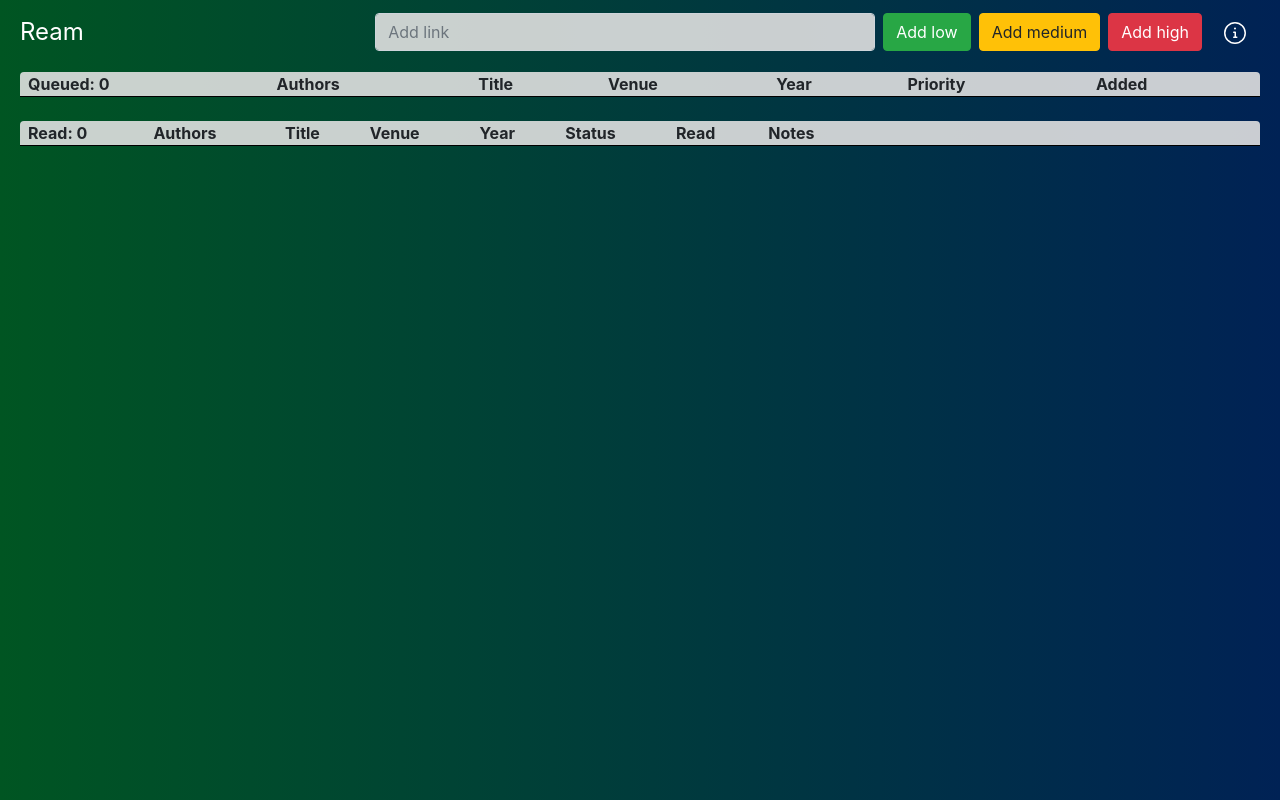
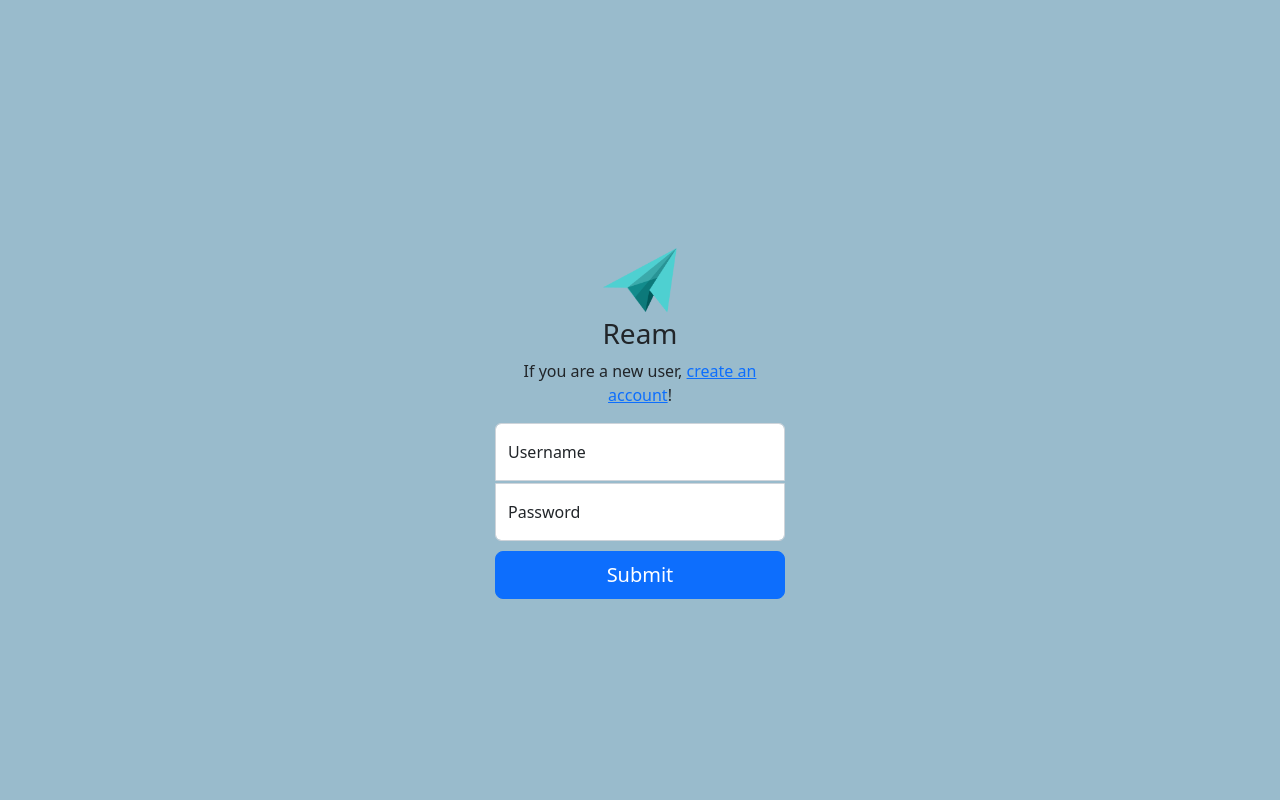
Before and after one commit to robinjia/ream, a Flask app: page / in a window 1280 px wide. Run offline with Flask 2, Linux system fonts and the light colour scheme; data that the repository does not hold is empty.

Commit message:
Add user accounts, login, user creation.

```diff
--- a/app.py
+++ b/app.py
@@ -1,10 +1,12 @@
 #!/usr/bin/env python3
 """Ream: A Paper Manager."""
 import argparse
+import bcrypt
 from bs4 import BeautifulSoup
 from datetime import datetime
 import flask
 from flask import Flask, request, session
+from flask_migrate import Migrate
 from flask_sqlalchemy import SQLAlchemy
 import re
 import sys
@@ -19,7 +21,8 @@ READ_STATUSES = ['Intro', 'Partial', 'Skim', 'Read']
 # Paper metadata parsing
 ARXIV_REGEX = r'/[a-z]+/([0-9]+\.[0-9]+)([^0-9].*)?'
 VENUES = [
-        'ACL', 'TACL', 'Findings of EMNLP', 'EMNLP', 'NAACL', 'EACL', 'AACL', 'CoNLL', 'COLING', 'LREC' # NLP
+        'Findings of ACL', 'Findings of EMNLP', 'Findings of NAACL',  # NLP Findings
+        'TACL', 'ACL', 'EMNLP', 'NAACL', 'EACL', 'AACL', 'CoNLL', 'COLING', 'LREC' # NLP
         'ICML', 'NIPS', 'NeurIPS', 'ICLR', 'JMLR', 'COLT', 'UAI', 'AISTATS', 'ECML' # ML
         'AAAI', 'IJCAI', 'JAIR', # AI
         'CVPR', 'ICCV', 'ECCV',  # CV
@@ -39,9 +42,18 @@ app.config['SECRET_KEY'] = config['secret_key']
 app.config['SQLALCHEMY_DATABASE_URI'] = 'sqlite:///{}'.format(config['db_file'])
 app.config['SQLALCHEMY_TRACK_MODIFICATIONS'] = False
 db = SQLAlchemy(app)
+migrate = Migrate(app, db)
+
+class User(db.Model):
+    id = db.Column(db.Integer, primary_key=True)
+    username = db.Column(db.String(64), unique=True, nullable=False)
+    password_hash = db.Column(db.String(128), nullable=False)
+    queued_papers = db.relationship('QueuedPaper', backref='user', lazy=True)
+    read_papers = db.relationship('ReadPaper', backref='user', lazy=True)
 
 class QueuedPaper(db.Model):
     id = db.Column(db.Integer, primary_key=True)
+    user_id = db.Column(db.Integer, db.ForeignKey('user.id'), nullable=False)
     authors = db.Column(db.String(1024), default='')
     title = db.Column(db.String(1024), default='')
     venue = db.Column(db.String(1024), default='')
@@ -52,6 +64,7 @@ class QueuedPaper(db.Model):
 
 class ReadPaper(db.Model):
     id = db.Column(db.Integer, primary_key=True)
+    user_id = db.Column(db.Integer, db.ForeignKey('user.id'), nullable=False)
     authors = db.Column(db.String(1024))
     title = db.Column(db.String(1024))
     venue = db.Column(db.String(1024))
@@ -186,59 +199,128 @@ def get_metadata(raw_url):
             return _parse_acl_anthology(anthology_id)
     return None
 
+def get_paper(model, paper_id):
+    """Get paper, checking for user permissions.
+
+    Returns None if user is not logged in.
+    Aborts with 403 error if logged in as wrong user.
+    Aborts with 404 error if paper is not found.
+    """
+    if 'user_id' not in flask.session:
+        return None
+    user_id = flask.session['user_id']
+    paper = model.query.get(paper_id)
+    if not paper:
+        flask.abort(404)
+    if paper.user_id != user_id:
+        flask.abort(403)
+    return paper
+
 @app.route('/', methods=['get'])
 def home():
-    queued_papers = QueuedPaper.query.order_by(
-            QueuedPaper.priority, QueuedPaper.date_added.desc()).all()
-    read_papers = ReadPaper.query.order_by(ReadPaper.date_read.desc()).all()
-    if 'focus' in session:
-        focus = session['focus']
-        focus_id = session['focus_id']
-        session.pop('focus', None)
-        session.pop('focus_id', None)
+    if 'user_id' in flask.session:
+        user = User.query.get(flask.session['user_id'])
+        queued_papers = QueuedPaper.query.filter_by(user_id=user.id).order_by(
+                QueuedPaper.priority, QueuedPaper.date_added.desc()).all()
+        read_papers = ReadPaper.query.filter_by(user_id=user.id).order_by(
+                ReadPaper.date_read.desc()).all()
+        if 'focus' in session:
+            focus = session['focus']
+            focus_id = session['focus_id']
+            session.pop('focus', None)
+            session.pop('focus_id', None)
+        else:
+            focus = ''
+            focus_id = ''
+        return flask.render_template(
+                'home.html', queued_papers=queued_papers, read_papers=read_papers,
+                priorities=QUEUE_PRIORITIES, statuses=READ_STATUSES,
+                focus=focus, focus_id=focus_id)
     else:
-        focus = ''
-        focus_id = ''
-    return flask.render_template(
-            'index.html', queued_papers=queued_papers, read_papers=read_papers,
-            priorities=QUEUE_PRIORITIES, statuses=READ_STATUSES,
-            focus=focus, focus_id=focus_id)
+        return flask.render_template('login.html')
+
+@app.route('/post_login', methods=['post'])
+def post_login():
+    username = flask.request.form['username']
+    password = flask.request.form['password']
+    user = User.query.filter_by(username=username).first()
+    if user is None:
+        flask.flash('Error: Username not found.')
+        return flask.render_template('login.html')
+    if not bcrypt.checkpw(password.encode(), user.password_hash):
+        flask.flash('Error: Username and password did not match.')
+        return flask.render_template('login.html')
+    flask.session['user_id'] = user.id
+    return flask.redirect('/')
+
+@app.route('/post_logout', methods=['post'])
+def post_logout():
+    flask.session.pop('user_id', None)
+    return flask.redirect('/')
+
+@app.route('/add_user', methods=['get'])
+def add_user():
+    return flask.render_template('adduser.html')
+
+@app.route('/post_add_user', methods=['post'])
+def post_add_user():
+    username = flask.request.form['username']
+    password = flask.request.form['password']
+    if not username:
+        flask.flash('Error: Username cannot be empty.')
+        return flask.render_template('adduser.html')
+    if not password:
+        flask.flash('Error: Password cannot be empty.')
+        return flask.render_template('adduser.html')
+    password_hash = bcrypt.hashpw(password.encode(), bcrypt.gensalt())
+    user = User(username=username, password_hash=password_hash)
+    db.session.add(user)
+    db.session.commit()
+    flask.session['user_id'] = user.id
+    return flask.redirect('/')
 
 @app.route('/post_add_url', methods=['post'])
 def post_add_url():
+    if 'user_id' not in flask.session:
+        return flask.redirect('/')
+    user_id = flask.session['user_id']
     priority = int(flask.request.form['priority'])
     url = flask.request.form['url']
     metadata = get_metadata(url)
     if metadata:
-        paper = QueuedPaper(priority=priority, **metadata)
+        paper = QueuedPaper(user_id=user_id, priority=priority, **metadata)
         db.session.add(paper)
         db.session.commit()
         session['focus'] = 'queued'
         session['focus_id'] = paper.id
         return flask.redirect('/')
-    paper = QueuedPaper(priority=priority, url=url)
+    paper = QueuedPaper(user_id=user_id, priority=priority, url=url)
     db.session.add(paper)
     db.session.commit()
     return flask.redirect('/edit_queued/{}'.format(paper.id))
 
 @app.route('/delete_queued', methods=['post'])
 def delete_queued():
-    paper_id = int(flask.request.form['paper_id'])
-    paper = QueuedPaper.query.get(paper_id)
+    paper = get_paper(QueuedPaper, int(flask.request.form['paper_id']))
+    if not paper:
+        return flask.redirect('/')
     db.session.delete(paper)
     db.session.commit()
     return flask.redirect('/')
 
 @app.route('/edit_queued/<paper_id>', methods=['get'])
 def edit_queued(paper_id):
-    paper = QueuedPaper.query.get(paper_id)
+    paper = get_paper(QueuedPaper, paper_id)
+    if not paper:
+        return flask.redirect('/')
     return flask.render_template(
         'queued.html', paper=paper, priorities=QUEUE_PRIORITIES)
 
 @app.route('/post_edit_queued', methods=['post'])
 def post_edit_queued():
-    paper_id = int(flask.request.form['paper_id'])
-    paper = QueuedPaper.query.get(paper_id)
+    paper = get_paper(QueuedPaper, int(flask.request.form['paper_id']))
+    if not paper:
+        return flask.redirect('/')
     paper.authors = flask.request.form['authors']
     paper.title = flask.request.form['title']
     paper.venue = flask.request.form['venue']
@@ -252,15 +334,19 @@ def post_edit_queued():
 
 @app.route('/add_read/<paper_id>', methods=['get'])
 def add_read(paper_id):
-    paper = QueuedPaper.query.get(paper_id)
+    paper = get_paper(QueuedPaper, paper_id)
+    if not paper:
+        return flask.redirect('/')
     return flask.render_template(
             'read.html', paper=paper, statuses=READ_STATUSES, action='post_add_read')
 
 @app.route('/post_add_read', methods=['post'])
 def post_add_read():
-    paper_id = int(flask.request.form['paper_id'])
-    old_paper = QueuedPaper.query.get(paper_id)
+    old_paper = get_paper(QueuedPaper, int(flask.request.form['paper_id']))
+    if not old_paper:
+        return flask.redirect('/')
     new_paper = ReadPaper(
+            user_id = flask.session['user_id'],
             authors=flask.request.form['authors'],
             title=flask.request.form['title'],
             venue=flask.request.form['venue'],
@@ -278,22 +364,26 @@ def post_add_read():
 
 @app.route('/delete_read', methods=['post'])
 def delete_read():
-    paper_id = int(flask.request.form['paper_id'])
-    paper = ReadPaper.query.get(paper_id)
+    paper = get_paper(ReadPaper, int(flask.request.form['paper_id']))
+    if not paper:
+        return flask.redirect('/')
     db.session.delete(paper)
     db.session.commit()
     return flask.redirect('/')
 
 @app.route('/edit_read/<paper_id>', methods=['get'])
 def edit_read(paper_id):
-    paper = ReadPaper.query.get(paper_id)
+    paper = get_paper(ReadPaper, paper_id)
+    if not paper:
+        return flask.redirect('/')
     return flask.render_template(
             'read.html', paper=paper, statuses=READ_STATUSES, action='post_edit_read')
 
 @app.route('/post_edit_read', methods=['post'])
 def post_edit_read():
-    paper_id = int(flask.request.form['paper_id'])
-    paper = ReadPaper.query.get(paper_id)
+    paper = get_paper(ReadPaper, int(flask.request.form['paper_id']))
+    if not paper:
+        return flask.redirect('/')
     paper.authors = flask.request.form['authors']
     paper.title = flask.request.form['title']
     paper.venue = flask.request.form['venue']
@@ -306,7 +396,6 @@ def post_edit_read():
     session['focus_id'] = paper.id
     return flask.redirect('/')
 
-
 if __name__ == '__main__':
     parser = argparse.ArgumentParser('Launch a Ream server.')
     parser.add_argument('--hostname', '-n', default='0.0.0.0')
--- a/requirements.txt
+++ b/requirements.txt
@@ -1,5 +1,7 @@
+bcrypt
 beautifulsoup4
 flask
 Flask-SQLAlchemy
+Flask-Migrate
 pytz
 PyYaml
--- a/static/main.css
+++ b/static/main.css
@@ -4,7 +4,8 @@ html {
 
 body {
     /*background-color: #004444;*/
-    background-image: linear-gradient(to right, #005522, #002255);
+    /* background-image: linear-gradient(to right, #005522, #002255); */
+    background-color: #99BBCC;
     /*
     background-color: white;
     background-image: url("/static/redwoods.jpg");
@@ -18,6 +19,44 @@ main {
     padding: 0.5rem 1.25rem;
 }
 
+/* Login and adduser page stuff */
+body.body-login {
+    display: flex;
+    padding-top: 40px;
+    padding-bottom: 40px;
+}
+
+main.login {
+    padding-top: 50px;
+    max-width: 330px;
+}
+
+/*
+main.login h3, p {
+    color: white;
+}
+*/
+
+#input-username {
+    margin-top: 10px;
+    margin-bottom: 2px;
+    border-bottom-right-radius: 0;
+    border-bottom-left-radius: 0;
+}
+#input-password {
+    margin-bottom: 10px;
+    border-top-right-radius: 0;
+    border-top-left-radius: 0;
+}
+
+.error-box {
+    border: 1px solid #660000;
+    background-color: #FFBBBB;
+    padding: 10px;
+}
+
+/* End login page stuff */
+
 header {
     position: sticky;
     top: 0;
@@ -26,15 +65,11 @@ header {
     background: inherit;
 }
 
-nav.navbar {
-    padding: 0.75rem 1.25rem;
-    /* border-bottom: 1px solid #c0c0c0; */
-}
-
 .navbar-brand {
     font-size: 1.5rem;
     line-height: 1;
-    color: white;
+    margin-right: 10px;
+    margin-left: 5px;
 }
 
 #linkbar {
@@ -89,10 +124,11 @@ a.link-title {
     background-color: #cceeff;
 }
 .icon-header {
-    fill: white;
+    fill: black;
+    padding: 5px;
 }
 .icon-header:hover, .icon-header:active, .icon-header.active {
-    background-color: rgba(0, 0, 0, 0.5);
+    background-color: rgba(255, 255, 255, 0.3);
 }
 
 .label {
@@ -138,10 +174,6 @@ form.big-form {
     margin-right: -15px;
 }
 
-label {
-    color: white;
-}
-
 .limit-lines {
     overflow: hidden;
     text-overflow: ellipsis;
--- a/templates/index.html
+++ b/templates/home.html
@@ -1,13 +1,13 @@
-{% extends "layout.html" %}
+{% extends "user_layout.html" %}
 
 {% block content %}
 <meta id="focus-params" data-focus="{{focus}}" data-focusid="{{focus_id}}">
-<div class="modal fade" id="shortcutsModal" tabindex="-1" role="dialog" aria-labeledby="shortcutsModalLabel" aria-hidden="true">
-    <div class="modal-dialog" role="document">
+<div class="modal fade" id="shortcutsModal" tabindex="-1" aria-labeledby="shortcutsModalLabel" aria-hidden="true">
+    <div class="modal-dialog">
         <div class="modal-content">
             <div class="modal-header">
                 <h4 class="modal-title" id="shortcutsModalLabel">Keyboard shortcuts</h4>
-                <button type="button" class="close" data-dismiss="modal" aria-label="Close">
+                <button type="button" class="close" data-bs-dismiss="modal" aria-label="Close">
                     <span aria-hidden="true">&times;</span>
                 </button>
             </div>
@@ -52,23 +52,23 @@
         </tr>
         {% for p in queued_papers %}
         <tr data-paperid="{{p.id}}">
-            <td width="130px">
-                <div class="row">
-                <div class="col-xs-1 ml-2">
+            <td width="120px">
+                <div class="row row-cols-3 me-3">
+                <div class="col-xs">
                 <form class="form-inline" action="/delete_queued" method="post">
                     <input type="hidden" id="paper_id" name="paper_id" value="{{p.id}}"/>
-                    <button type="submit" class="btn icon delete-button" title="Delete">
+                    <button type="submit" class="btn icon delete-button p-0" title="Delete">
 <svg xmlns="http://www.w3.org/2000/svg" viewBox="0 0 24 24" width="24" height="24"><path fill-rule="evenodd" d="M16 1.75V3h5.25a.75.75 0 010 1.5H2.75a.75.75 0 010-1.5H8V1.75C8 .784 8.784 0 9.75 0h4.5C15.216 0 16 .784 16 1.75zm-6.5 0a.25.25 0 01.25-.25h4.5a.25.25 0 01.25.25V3h-5V1.75z"></path><path d="M4.997 6.178a.75.75 0 10-1.493.144L4.916 20.92a1.75 1.75 0 001.742 1.58h10.684a1.75 1.75 0 001.742-1.581l1.413-14.597a.75.75 0 00-1.494-.144l-1.412 14.596a.25.25 0 01-.249.226H6.658a.25.25 0 01-.249-.226L4.997 6.178z"></path><path d="M9.206 7.501a.75.75 0 01.793.705l.5 8.5A.75.75 0 119 16.794l-.5-8.5a.75.75 0 01.705-.793zm6.293.793A.75.75 0 1014 8.206l-.5 8.5a.75.75 0 001.498.088l.5-8.5z"></path></svg>
                     </button>
                 </form>
                 </div>
-                <div class="col-xs-1 ml-1">
-                    <a href="/edit_queued/{{p.id}}" class="btn icon edit-button" title="Edit">
+                <div class="col-xs">
+                    <a href="/edit_queued/{{p.id}}" class="btn icon edit-button p-0" title="Edit">
 <svg xmlns="http://www.w3.org/2000/svg" viewBox="0 0 24 24" width="24" height="24"><path fill-rule="evenodd" d="M17.263 2.177a1.75 1.75 0 012.474 0l2.586 2.586a1.75 1.75 0 010 2.474L19.53 10.03l-.012.013L8.69 20.378a1.75 1.75 0 01-.699.409l-5.523 1.68a.75.75 0 01-.935-.935l1.673-5.5a1.75 1.75 0 01.466-.756L14.476 4.963l2.787-2.786zm-2.275 4.371l-10.28 9.813a.25.25 0 00-.067.108l-1.264 4.154 4.177-1.271a.25.25 0 00.1-.059l10.273-9.806-2.94-2.939zM19 8.44l2.263-2.262a.25.25 0 000-.354l-2.586-2.586a.25.25 0 00-.354 0L16.061 5.5 19 8.44z"></path></svg>
                     </a>
                 </div>
-                <div class="col-xs-1 ml-1">
-                    <a href="/add_read/{{p.id}}" class="btn icon read-button" title="Mark read">
+                <div class="col-xs">
+                    <a href="/add_read/{{p.id}}" class="btn icon read-button p-0" title="Mark read">
 <svg xmlns="http://www.w3.org/2000/svg" viewBox="0 0 24 24" width="24" height="24"><path d="M17.28 9.28a.75.75 0 00-1.06-1.06l-5.97 5.97-2.47-2.47a.75.75 0 00-1.06 1.06l3 3a.75.75 0 001.06 0l6.5-6.5z"></path><path fill-rule="evenodd" d="M12 1C5.925 1 1 5.925 1 12s4.925 11 11 11 11-4.925 11-11S18.075 1 12 1zM2.5 12a9.5 9.5 0 1119 0 9.5 9.5 0 01-19 0z"></path></svg>
                     </a>
                 </div>
@@ -100,17 +100,17 @@
         {% for p in read_papers %}
         <tr data-paperid="{{p.id}}">
             <td style="width: 90px">
-                <div class="row">
-                <div class="col-xs-1 ml-2">
+                <div class="row row-cols-2 me-3">
+                <div class="col-xs">
                 <form class="form-inline" action="/delete_read" method="post">
                     <input type="hidden" id="paper_id" name="paper_id" value="{{p.id}}"/>
-                    <button type="submit" class="btn icon delete-button" title="Delete">
+                    <button type="submit" class="btn icon delete-button p-0" title="Delete">
 <svg xmlns="http://www.w3.org/2000/svg" viewBox="0 0 24 24" width="24" height="24"><path fill-rule="evenodd" d="M16 1.75V3h5.25a.75.75 0 010 1.5H2.75a.75.75 0 010-1.5H8V1.75C8 .784 8.784 0 9.75 0h4.5C15.216 0 16 .784 16 1.75zm-6.5 0a.25.25 0 01.25-.25h4.5a.25.25 0 01.25.25V3h-5V1.75z"></path><path d="M4.997 6.178a.75.75 0 10-1.493.144L4.916 20.92a1.75 1.75 0 001.742 1.58h10.684a1.75 1.75 0 001.742-1.581l1.413-14.597a.75.75 0 00-1.494-.144l-1.412 14.596a.25.25 0 01-.249.226H6.658a.25.25 0 01-.249-.226L4.997 6.178z"></path><path d="M9.206 7.501a.75.75 0 01.793.705l.5 8.5A.75.75 0 119 16.794l-.5-8.5a.75.75 0 01.705-.793zm6.293.793A.75.75 0 1014 8.206l-.5 8.5a.75.75 0 001.498.088l.5-8.5z"></path></svg>
                     </button>
                 </form>
                 </div>
-                <div class="col-xs-1 ml-1">
-                    <a href="/edit_read/{{p.id}}" class="btn icon edit-button" title="Edit">
+                <div class="col-xs">
+                    <a href="/edit_read/{{p.id}}" class="btn icon edit-button p-0" title="Edit">
 <svg xmlns="http://www.w3.org/2000/svg" viewBox="0 0 24 24" width="24" height="24"><path fill-rule="evenodd" d="M17.263 2.177a1.75 1.75 0 012.474 0l2.586 2.586a1.75 1.75 0 010 2.474L19.53 10.03l-.012.013L8.69 20.378a1.75 1.75 0 01-.699.409l-5.523 1.68a.75.75 0 01-.935-.935l1.673-5.5a1.75 1.75 0 01.466-.756L14.476 4.963l2.787-2.786zm-2.275 4.371l-10.28 9.813a.25.25 0 00-.067.108l-1.264 4.154 4.177-1.271a.25.25 0 00.1-.059l10.273-9.806-2.94-2.939zM19 8.44l2.263-2.262a.25.25 0 000-.354l-2.586-2.586a.25.25 0 00-.354 0L16.061 5.5 19 8.44z"></path></svg>
                     </a>
                 </div>
--- a/templates/layout.html
+++ b/templates/layout.html
@@ -4,7 +4,9 @@
         <meta charset="utf-8">
         <meta name="viewport" content="width=device-width, initial-scale=1, shrink-to-fit=no">
         <!-- Bootstrap CSS -->
-        <link rel="stylesheet" href="https://cdn.jsdelivr.net/npm/bootstrap@4.5.3/dist/css/bootstrap.min.css" integrity="sha384-TX8t27EcRE3e/ihU7zmQxVncDAy5uIKz4rEkgIXeMed4M0jlfIDPvg6uqKI2xXr2" crossorigin="anonymous">
+        <!--<link rel="stylesheet" href="https://cdn.jsdelivr.net/npm/bootstrap@4.5.3/dist/css/bootstrap.min.css" integrity="sha384-TX8t27EcRE3e/ihU7zmQxVncDAy5uIKz4rEkgIXeMed4M0jlfIDPvg6uqKI2xXr2" crossorigin="anonymous"> -->
+        <link href="https://cdn.jsdelivr.net/npm/bootstrap@5.2.0-beta1/dist/css/bootstrap.min.css" rel="stylesheet" integrity="sha384-0evHe/X+R7YkIZDRvuzKMRqM+OrBnVFBL6DOitfPri4tjfHxaWutUpFmBp4vmVor" crossorigin="anonymous">
+
         <!-- Custom CSS -->
         <link rel="stylesheet" href="{{ url_for('static', filename='main.css') }}">
         <title>Ream</title>
@@ -28,28 +30,5 @@
         <meta name="msapplication-TileImage" content="{{ url_for ('static', filename='icons/ms-icon-144x144.png') }}">
         <meta name="theme-color" content="#ffffff">
     </head>
-    <body>
-        <header>
-            <nav class="navbar navbar-dark justify-content-between">
-                <a href="/" class="navbar-brand">Ream</a>
-                <form class="form-inline" action="/post_add_url" method="post">
-                    <input class="form-control mr-2" name="url" placeholder="Add link" aria-label="Add link" id="linkbar"/>
-                    <button class="btn btn-success mr-2" type="submit" name="priority" value="2">Add low</button>
-                    <button class="btn btn-warning mr-2" type="submit" name="priority" value="1">Add medium</button>
-                    <button class="btn btn-danger mr-2" type="submit" name="priority" value="0">Add high</button>
-                    <button type="button" class="btn icon-header" id="modalShortcutsButton" data-toggle="modal" data-target="#shortcutsModal">
-                        <svg xmlns="http://www.w3.org/2000/svg" viewBox="0 0 24 24" width="24" height="24"><path d="M13 7.5a1 1 0 11-2 0 1 1 0 012 0zm-3 3.75a.75.75 0 01.75-.75h1.5a.75.75 0 01.75.75v4.25h.75a.75.75 0 010 1.5h-3a.75.75 0 010-1.5h.75V12h-.75a.75.75 0 01-.75-.75z"></path><path fill-rule="evenodd" d="M12 1C5.925 1 1 5.925 1 12s4.925 11 11 11 11-4.925 11-11S18.075 1 12 1zM2.5 12a9.5 9.5 0 1119 0 9.5 9.5 0 01-19 0z"></path></svg>
-                    </button>
-                </form>
-            </nav>
-        </header>
-
-        <main role="main"><div class="container-fluid" id="content"> {% block content %}{% endblock %} </div></main>
-        <!-- Bootstrap JS -->
-        <script src="https://cdnjs.cloudflare.com/ajax/libs/jquery/3.5.1/jquery.min.js"></script>
-        <script src="https://cdn.jsdelivr.net/npm/bootstrap@4.5.3/dist/js/bootstrap.bundle.min.js" integrity="sha384-ho+j7jyWK8fNQe+A12Hb8AhRq26LrZ/JpcUGGOn+Y7RsweNrtN/tE3MoK7ZeZDyx" crossorigin="anonymous"></script>
-        <!-- Custom JS -->
-        <script src="{{ url_for('static', filename='main.js') }}" type="text/javascript"></script>
-        {% block script %}{% endblock %}
-    </body>
+    {% block body %}{% endblock %}
 </html>
--- /dev/null
+++ b/templates/login.html
@@ -0,0 +1,28 @@
+{% extends "layout.html" %}
+{% block body %}
+<body class="text-center body-login">
+    <main class="w-100 m-auto login">
+        <form action="/post_login" method="post">
+            <img src="{{ url_for('static', filename='paper-airplane-icon.png') }}" alt="" width="74" height="74">
+            <h3>Ream</h3>
+            <p>If you are a new user, <a href="{{ url_for('add_user') }}" class="link-primary">create an account</a>!</p>
+            {% with messages = get_flashed_messages() %}
+                {% if messages %}
+                    <div class="error-box">{{ messages[0] }}</div>
+                {% endif %}
+            {% endwith %}
+            <div class="form-floating">
+                <input type="text" class="form-control" name="username" id="input-username" placeholder="Username">
+                <label for="input-username">Username</label>
+            </div>
+            <div class="form-floating">
+                <input type="password" class="form-control" name="password" id="input-password" placeholder="Password">
+                <label for="input-password">Password</label>
+            </div>
+            <button type="submit" class="w-100 btn btn-lg btn-primary">Submit</button>
+        </form>
+    </main>
+    <!-- Bootstrap JS -->
+    <script src="https://cdn.jsdelivr.net/npm/bootstrap@5.2.0-beta1/dist/js/bootstrap.bundle.min.js" integrity="sha384-pprn3073KE6tl6bjs2QrFaJGz5/SUsLqktiwsUTF55Jfv3qYSDhgCecCxMW52nD2" crossorigin="anonymous"></script>
+</body>
+{% endblock %}
```
Also changed, not shown: templates/adduser.html (added, +28 -0 lines), templates/queued.html (+15 -15 lines), templates/read.html (+20 -18 lines), templates/user_layout.html (added, +35 -0 lines), 1 other file.
